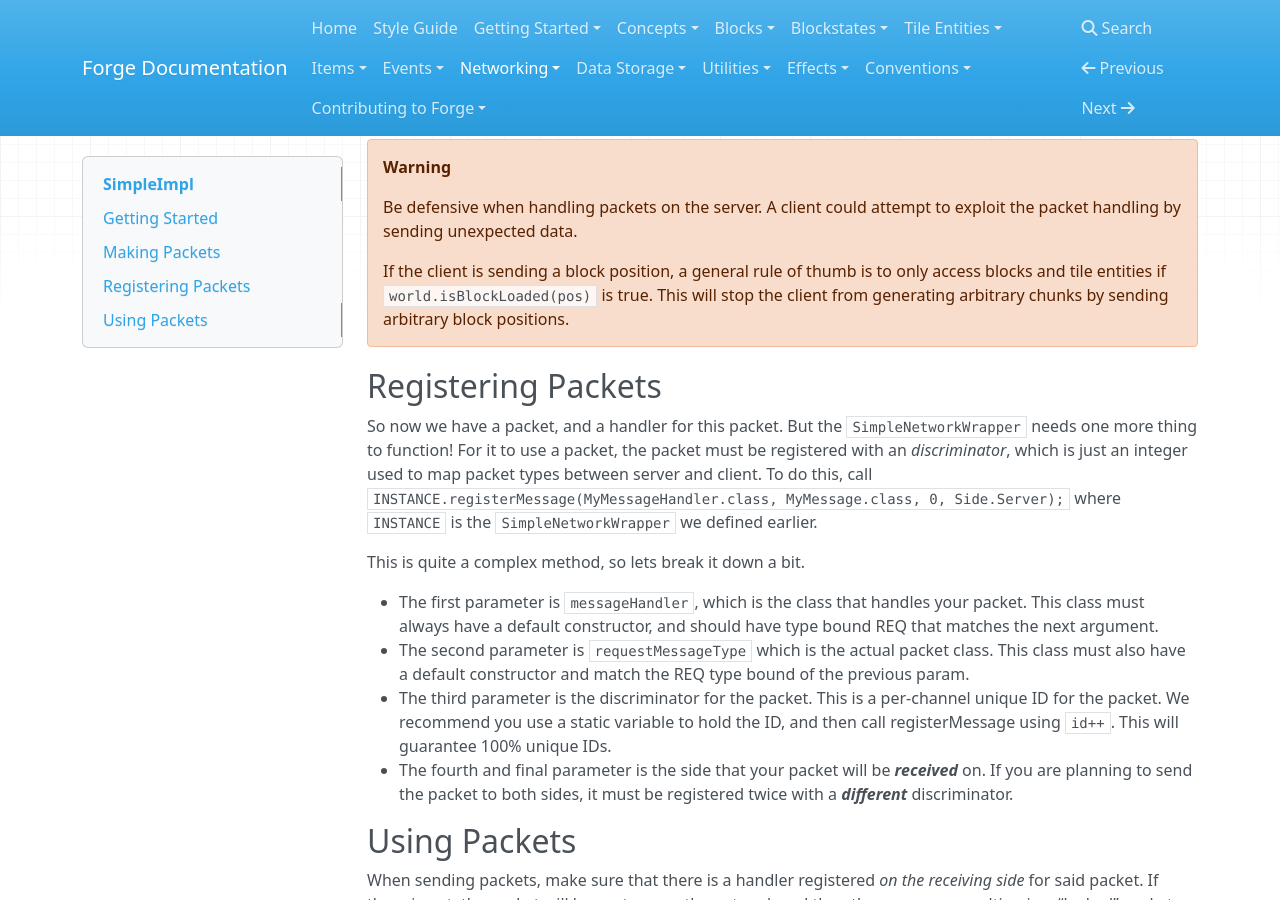
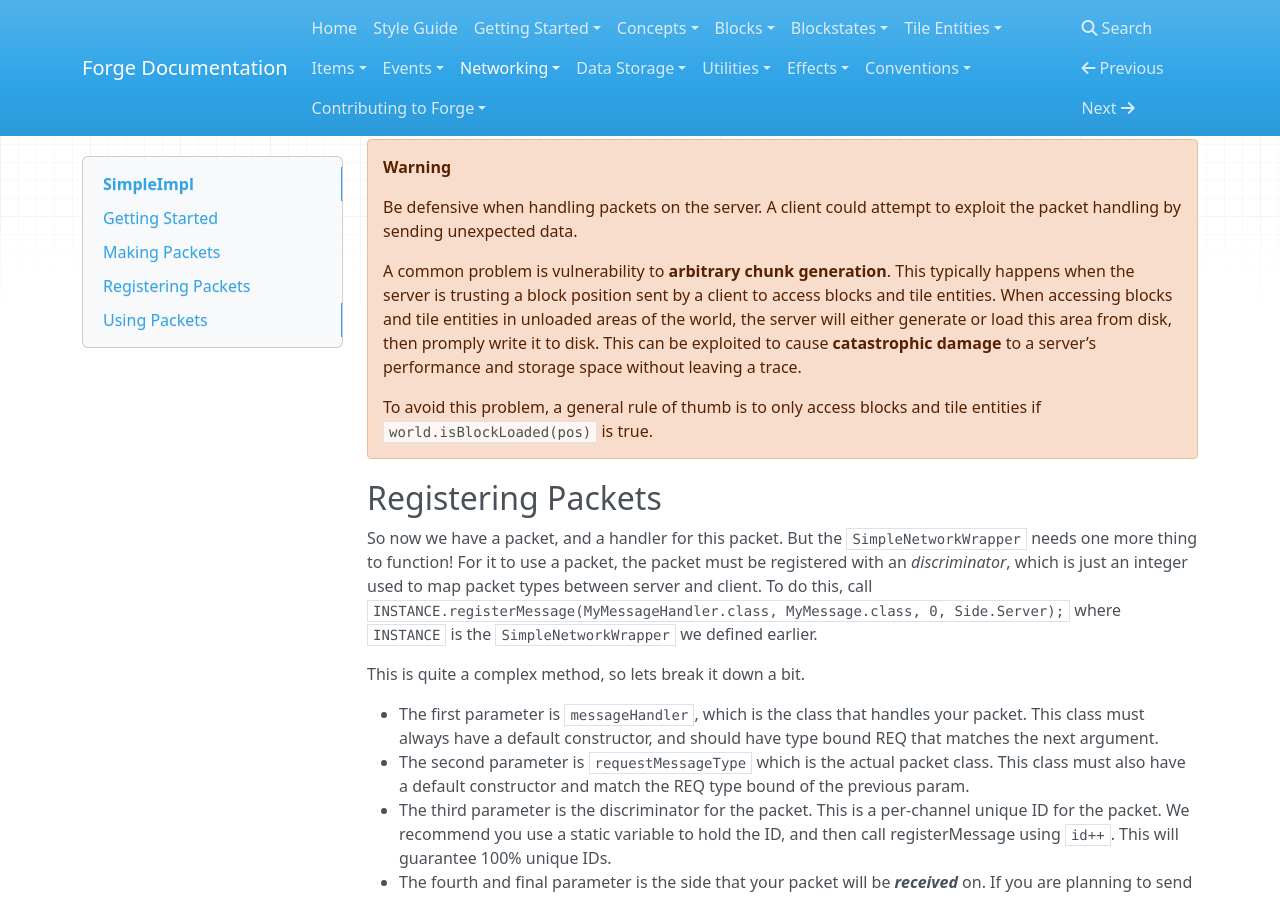
Before and after one commit to MinecraftForge/Documentation, an MkDocs documentation site: the page built from docs/networking/simpleimpl.md, in a window 1280 px wide and 900 px high, scrolled down 1789 px. Built offline with MkDocs 1.6.1, drawn with Linux system fonts in a browser that asks for light colours; nearby versions of some CDN libraries; old or Windows-style settings are respelled for this version of MkDocs.

Commit message:
Add better explanation of arbitrary chunk generation

```diff
--- a/docs/networking/simpleimpl.md
+++ b/docs/networking/simpleimpl.md
@@ -83,7 +83,9 @@ It is recommended (but not required) that for organization's sake, this class is
 
     Be defensive when handling packets on the server. A client could attempt to exploit the packet handling by sending unexpected data.
 
-    If the client is sending a block position, a general rule of thumb is to only access blocks and tile entities if `world.isBlockLoaded(pos)` is true. This will stop the client from generating arbitrary chunks by sending arbitrary block positions.
+    A common problem is vulnerability to **arbitrary chunk generation**. This typically happens when the server is trusting a block position sent by a client to access blocks and tile entities. When accessing blocks and tile entities in unloaded areas of the world, the server will either generate or load this area from disk, then promply write it to disk. This can be exploited to cause **catastrophic damage** to a server's performance and storage space without leaving a trace.
+
+    To avoid this problem, a general rule of thumb is to only access blocks and tile entities if `world.isBlockLoaded(pos)` is true.
 
 Registering Packets
 -------------------
```
